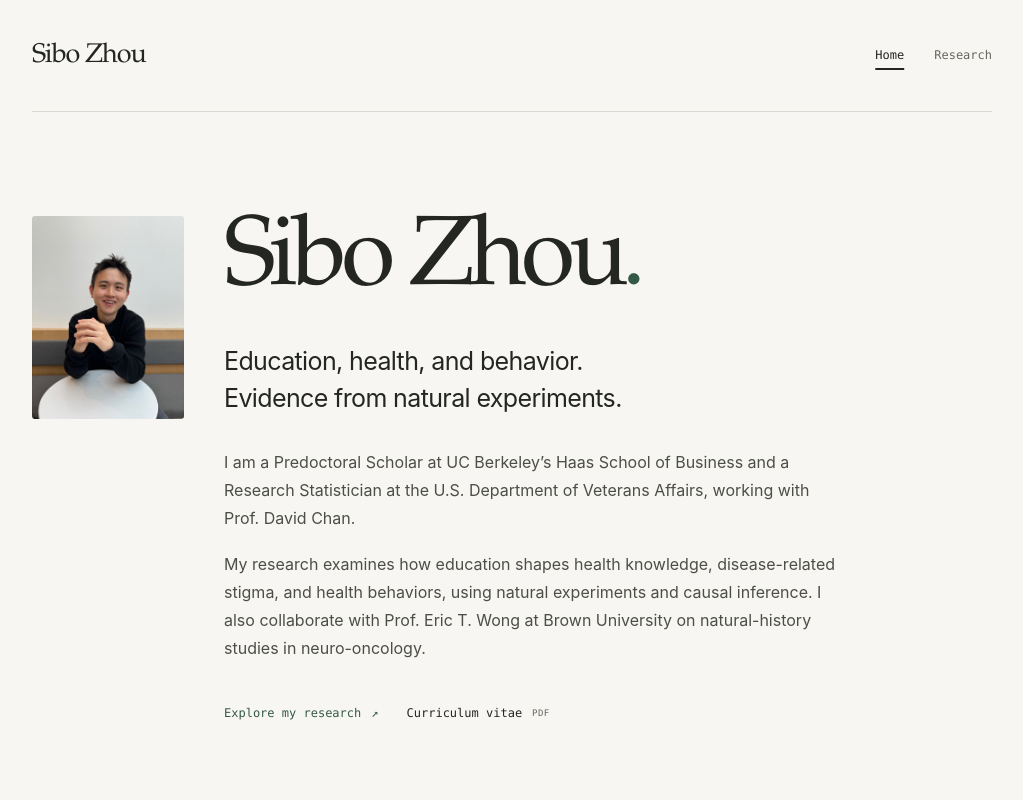
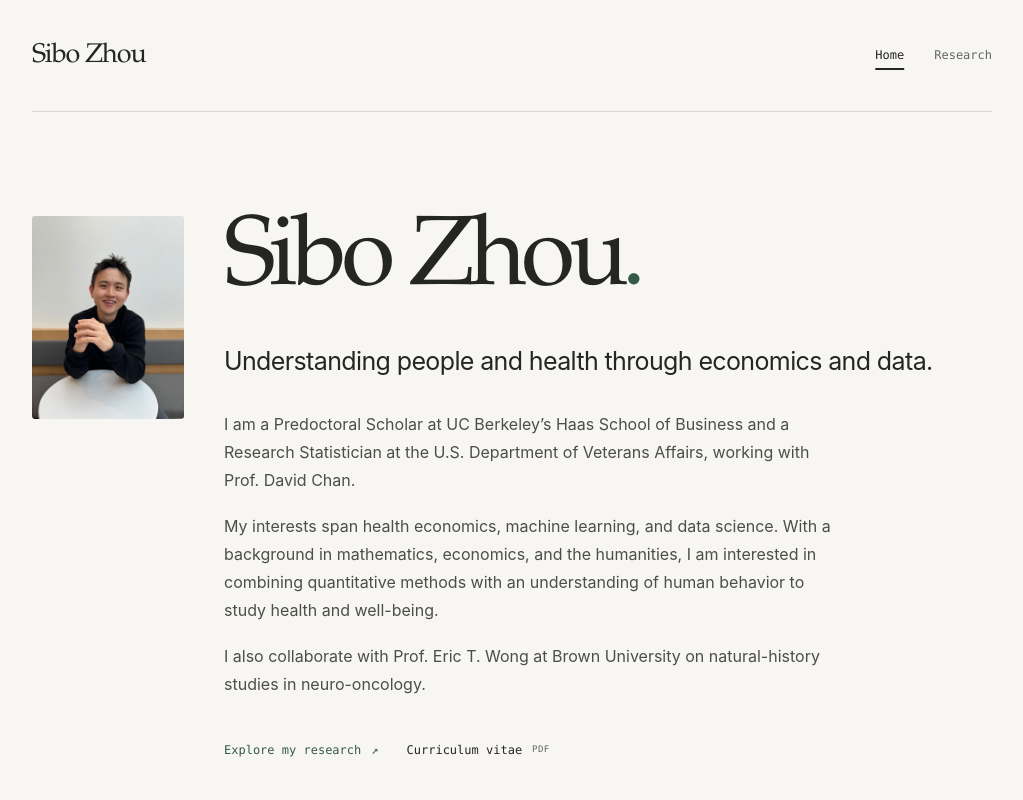
Before and after one commit to sibozhou/sibo_website, a Next.js app: page / in a window 1280 px wide. Shown: the top 800 px of the page, without its empty margins (128-1151 px from the left). Built offline with nearby package versions, Linux system fonts and the light colour scheme.

Commit message:
Broaden personal introduction and research interests

```diff
--- a/app/layout.tsx
+++ b/app/layout.tsx
@@ -6,14 +6,14 @@ export const metadata: Metadata = {
   title: "Sibo Zhou — Health Economics & Data Science",
   alternates: { canonical: "https://sibozhou.github.io/sibo_website/" },
   description:
-    "Sibo Zhou studies how education shapes health knowledge, disease-related stigma, and health behaviors using natural experiments and causal inference.",
+    "Sibo Zhou is a predoctoral scholar and research statistician with interests in health economics, machine learning, and data science.",
   authors: [{ name: "Sibo Zhou" }],
   creator: "Sibo Zhou",
   openGraph: {
     title: "Sibo Zhou — Health Economics & Data Science",
     url: "https://sibozhou.github.io/sibo_website/",
     description:
-      "Research on education, health knowledge, stigma, and health behaviors using natural experiments and causal inference.",
+      "Sibo Zhou’s interests in health economics, machine learning, and data science, informed by a background in mathematics, economics, and the humanities.",
     type: "profile",
     firstName: "Sibo",
     lastName: "Zhou",
--- a/app/page.tsx
+++ b/app/page.tsx
@@ -10,10 +10,11 @@ export default function Home() {
         {/* eslint-disable-next-line @next/next/no-img-element */}
         <img className="portrait" src="sibo-zhou.jpg" alt="Sibo Zhou" width={675} height={900} fetchPriority="high" />
         <h1 id="intro-title">Sibo Zhou<span className="name-period">.</span></h1>
-        <p className="lead">Education, health, and behavior.<br />Evidence from natural experiments.</p>
+        <p className="lead">Understanding people and health through economics and data.</p>
         <div className="intro-copy">
           <p>I am a Predoctoral Scholar at UC Berkeley’s Haas School of Business and a Research Statistician at the U.S. Department of Veterans Affairs, working with Prof. David Chan.</p>
-          <p>My research examines how education shapes health knowledge, disease-related stigma, and health behaviors, using natural experiments and causal inference. I also collaborate with Prof. Eric T. Wong at Brown University on natural-history studies in neuro-oncology.</p>
+          <p>My interests span health economics, machine learning, and data science. With a background in mathematics, economics, and the humanities, I am interested in combining quantitative methods with an understanding of human behavior to study health and well-being.</p>
+          <p>I also collaborate with Prof. Eric T. Wong at Brown University on natural-history studies in neuro-oncology.</p>
         </div>
         <div className="text-links">
           <a className="primary-link" href="research/">Explore my research <span aria-hidden="true">↗</span></a>
--- a/app/research/page.tsx
+++ b/app/research/page.tsx
@@ -30,9 +30,8 @@ export default function Research() {
   return (
     <SiteFrame page="research">
       <section className="intro research-intro" aria-labelledby="research-title">
-        <p className="eyebrow">Working papers &amp; publications</p>
         <h1 id="research-title">Research<span className="name-period">.</span></h1>
-        <p className="research-description">I use natural experiments and causal inference to study education, health knowledge, stigma, and health behaviors. My collaborative work also includes natural-history studies in neuro-oncology.</p>
+        <p className="research-description">My interests span health economics, machine learning, and data science. The work below includes studies of education and health, alongside collaborative research in neuro-oncology.</p>
         <div className="text-links section-jumps" aria-label="Research sections">
           <a href="#working-papers">Working papers <span aria-hidden="true">↓</span></a>
           <a href="#publications">Publications <span aria-hidden="true">↓</span></a>
```
Also changed, not shown: 1 other file (tests, documents, lock files or other folders).
